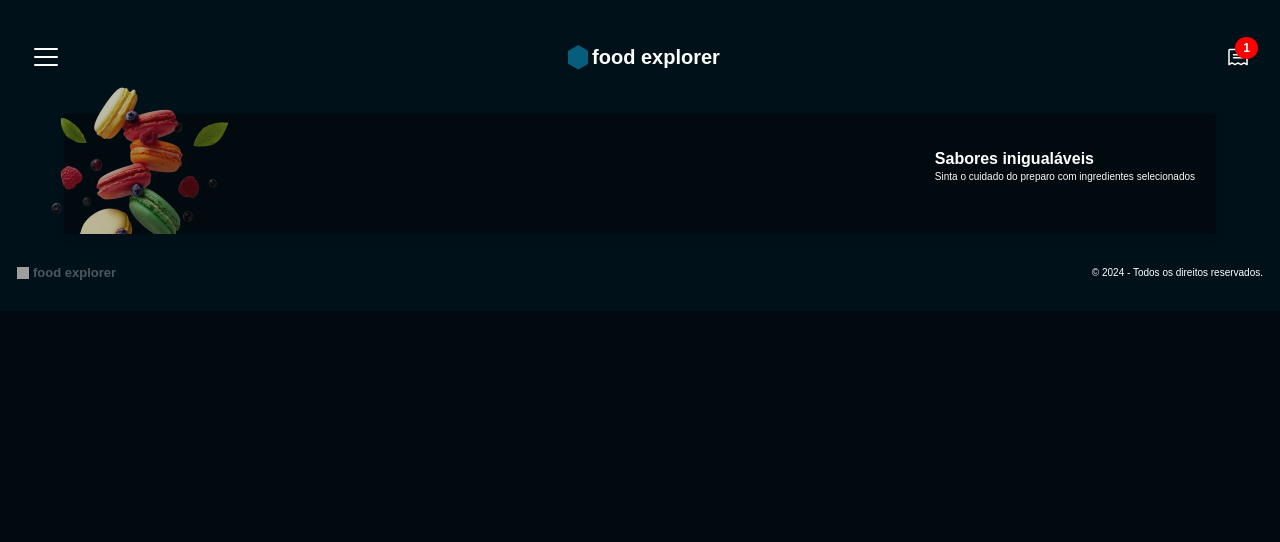
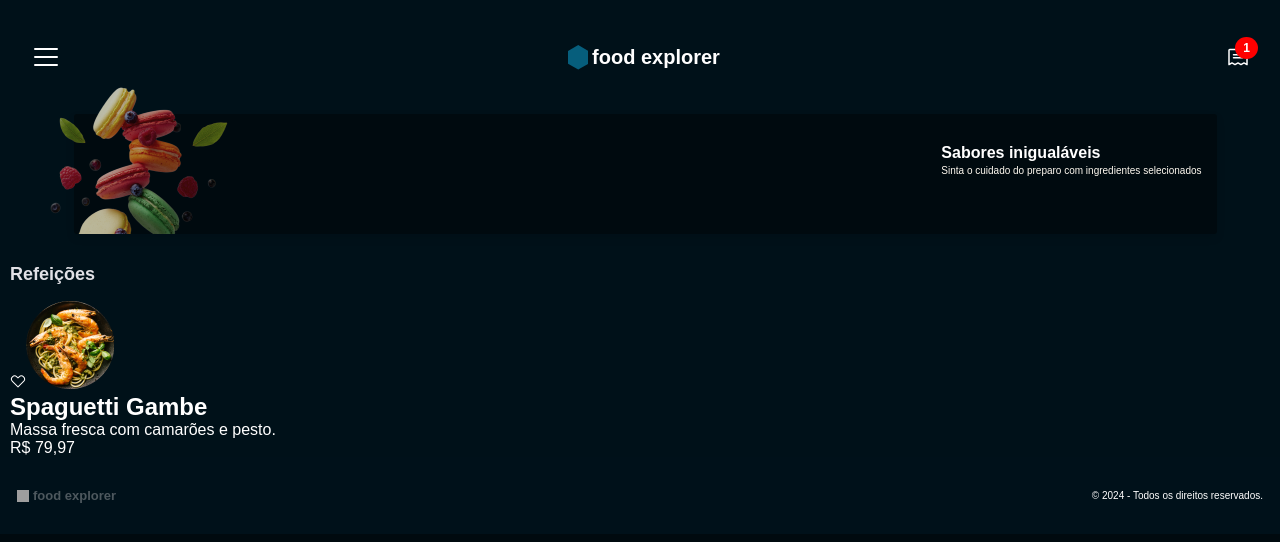
Before and after one commit to espjotape/Food-Explore-frontend, a React (Vite) app: page / in a window 1280 px wide. Shown: the top 542 px of the page. Built offline with nearby package versions, Linux system fonts and the light colour scheme; grey boxes are pictures that could not be loaded.

Commit message:
fix: header measurements

```diff
--- a/src/pages/Home/index.jsx
+++ b/src/pages/Home/index.jsx
@@ -20,6 +20,16 @@ export function Home() {
           <p>Sinta o cuidado do preparo com ingredientes selecionados</p>
          </div>
         </Banner>
+        <Section title="Refeições">
+        <Food
+          data={{
+            src: spaguettiGambe,
+            title: "Spaguetti Gambe",
+            description: "Massa fresca com camarões e pesto.",
+            price: "79,97",
+          }}
+        />
+        </Section>
       </Content>
       <Footer />
     </Container>
--- a/src/pages/Home/styles.js
+++ b/src/pages/Home/styles.js
@@ -15,12 +15,12 @@ export const Content = styled.main`
   grid-area: content;
   justify-self: center;
   width: 100vw;
-
+  padding-left: 10px;
 `;
 
 export const Banner = styled.div`
   display: flex;
-  margin: 0 auto;
+  margin: 0 auto 30px;
   height: 120px;
   justify-content: space-between;
 
@@ -34,7 +34,7 @@ export const Banner = styled.div`
   img {
     width: 191px;
     position: absolute;
-    left: -19px;
+    left: -30px;
     bottom: 0px;
   }
 
@@ -45,8 +45,8 @@ export const Banner = styled.div`
     padding-left: 90px;
 
     position: absolute;
-    top: 36px;
-    right: 21px;
+    top: 30px;
+    right: 15px;
 
     h2 {
       font-size: 16px;
```
